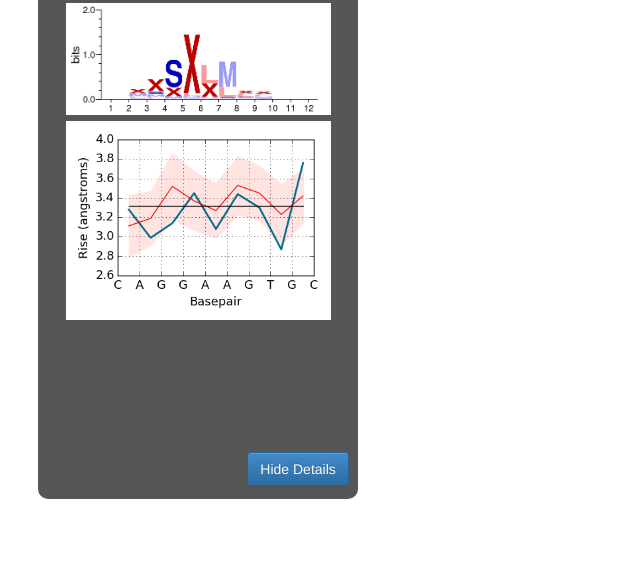
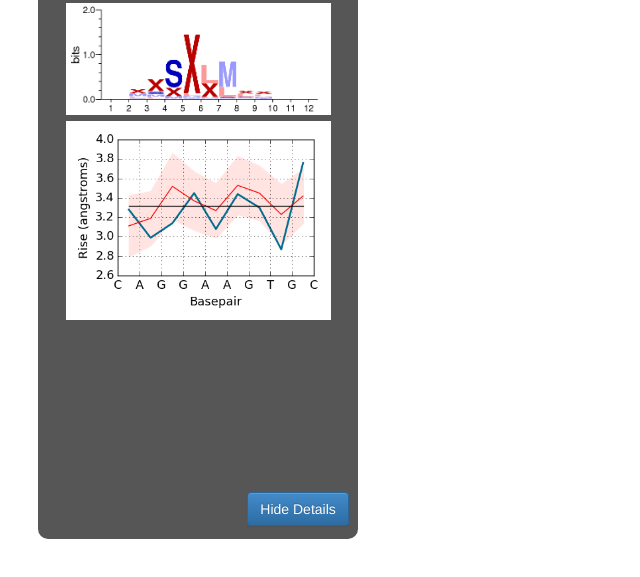
Before and after one commit to DrMothra/DNAViz, a plain HTML site: page DNAViz.html in a window 1280 px wide. Both pictures are taken after a click on the button "Show Details". Shown: the part 181-758 px from the top of the page, without its empty margins (0-640 px from the left). Drawn offline with Linux system fonts and the light colour scheme; some packages are replaced by stand-ins of ours; a script that the page names is missing.

Commit message:
Dialog box height fix

```diff
--- a/css/DNAStyles.css
+++ b/css/DNAStyles.css
@@ -61,7 +61,7 @@ body {
     top: 5%;
     left: 3%;
     width: 25%;
-    height: 80%;
+    height: 85vh;
     background-color: #565656;
     border-radius: 10px;
     padding: 2% 1% 0 1%;
```
